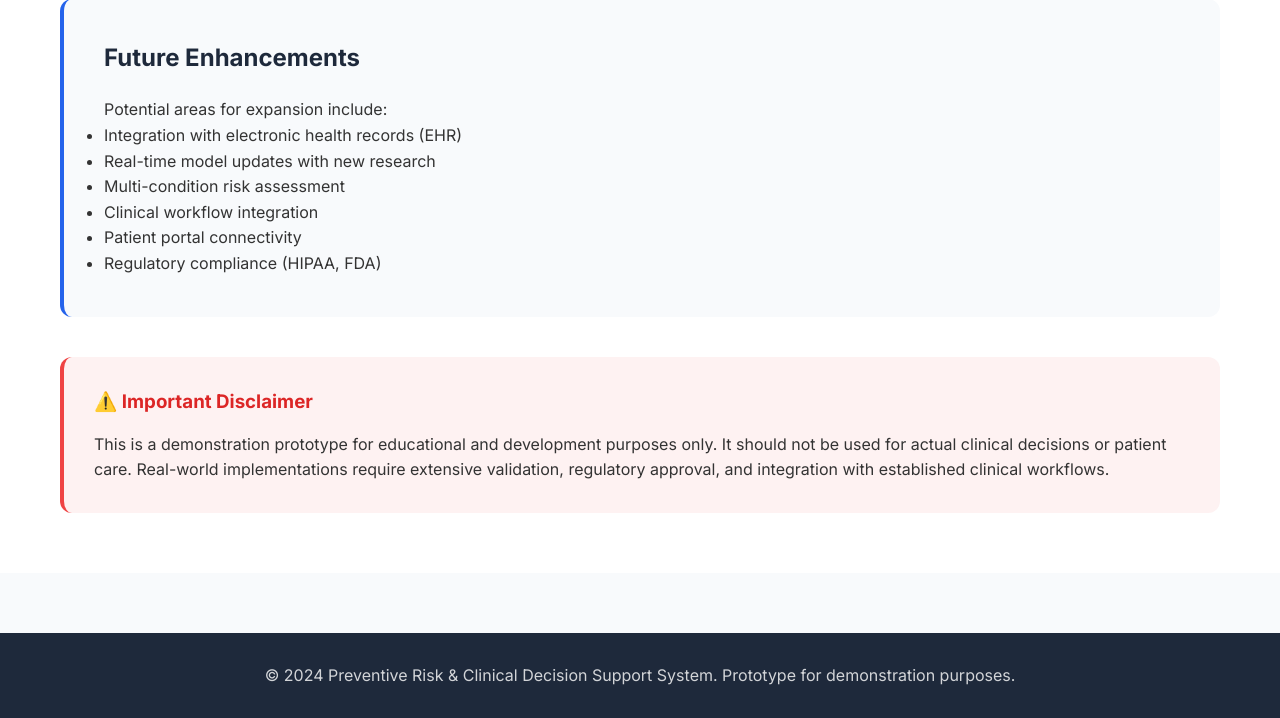
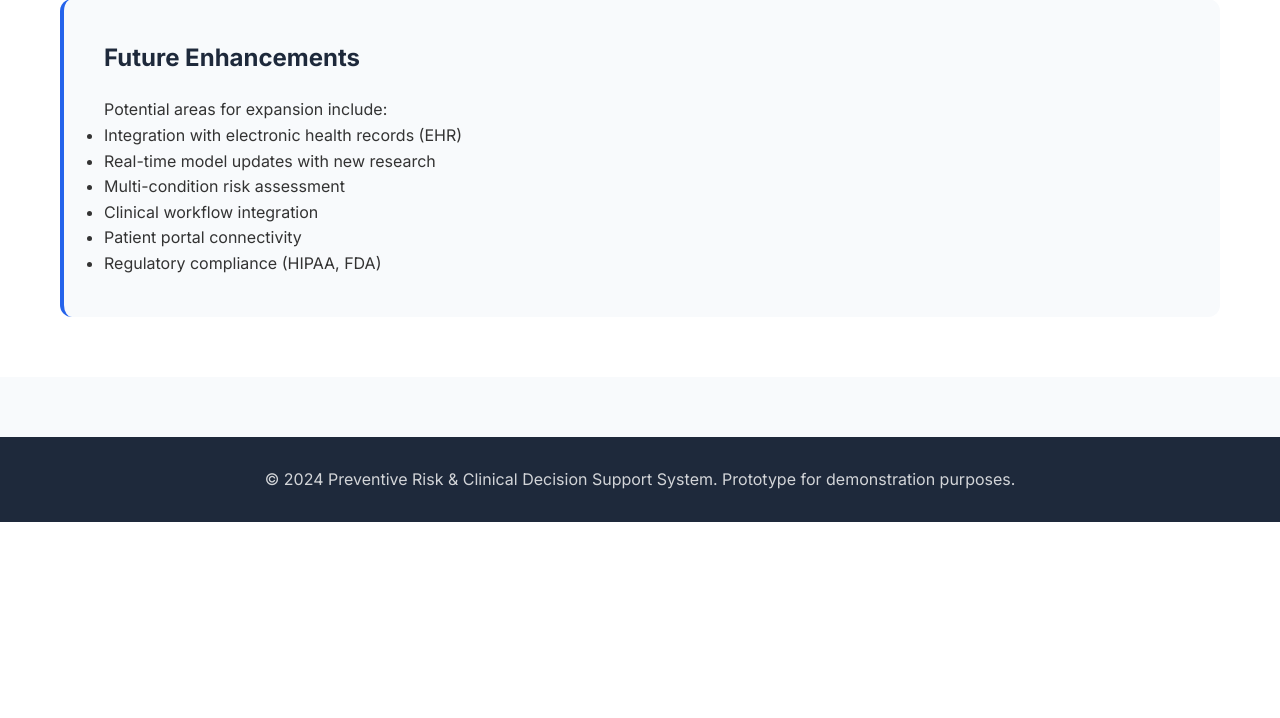
Before and after one commit to Acod01-hub/preventive-risk-cds, a Flask app: page /about in a window 1280 px wide. Shown: the part 2534-3252 px from the top of the page. After the commit the page ends 3056 px from the top, so only its background shows below. Run offline with Flask 3, Linux system fonts and the light colour scheme.

Commit message:
Update about.html

```diff
--- a/templates/about.html
+++ b/templates/about.html
@@ -135,18 +135,6 @@
                 </div>
             </div>
         </div>
-
-        <div class="about-footer">
-            <div class="disclaimer">
-                <h3>⚠️ Important Disclaimer</h3>
-                <p>
-                    This is a demonstration prototype for educational and development purposes only.
-                    It should not be used for actual clinical decisions or patient care.
-                    Real-world implementations require extensive validation, regulatory approval,
-                    and integration with established clinical workflows.
-                </p>
-            </div>
-        </div>
     </div>
 </div>
 {% endblock %}
```
